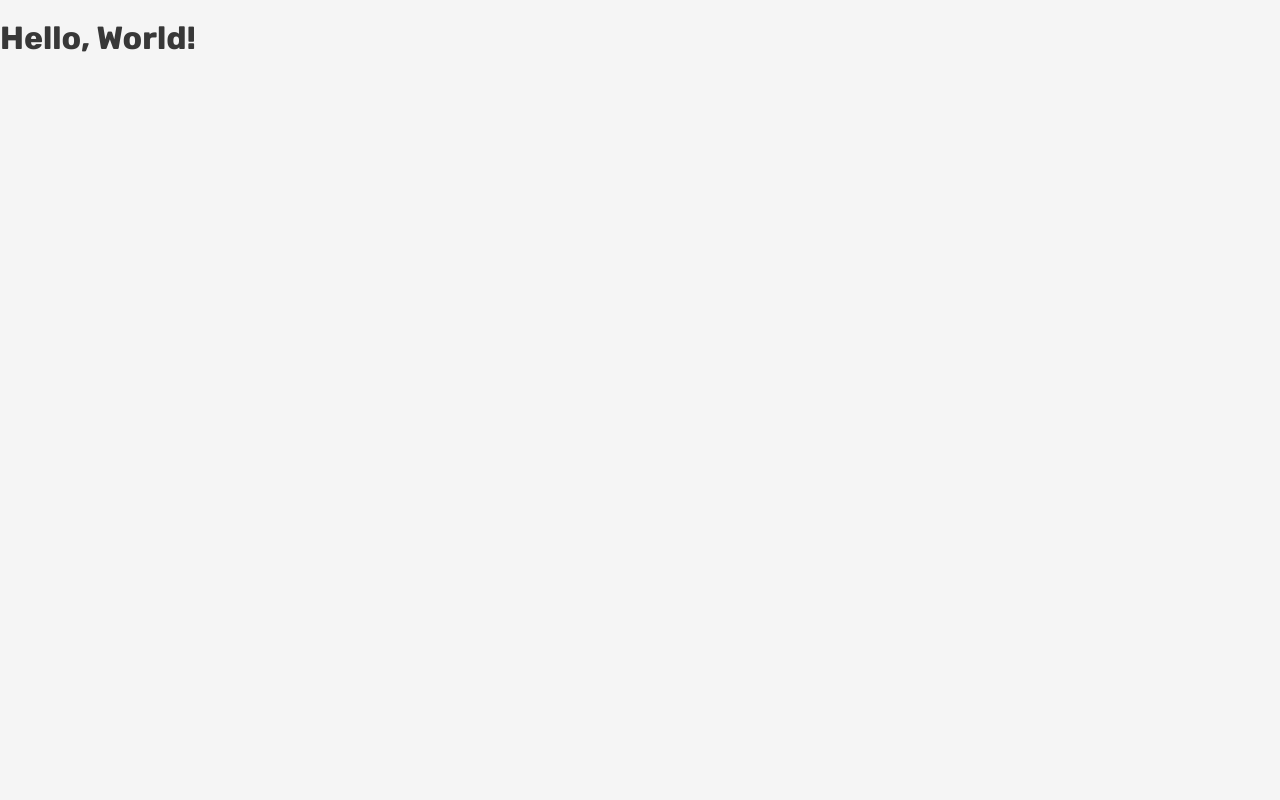
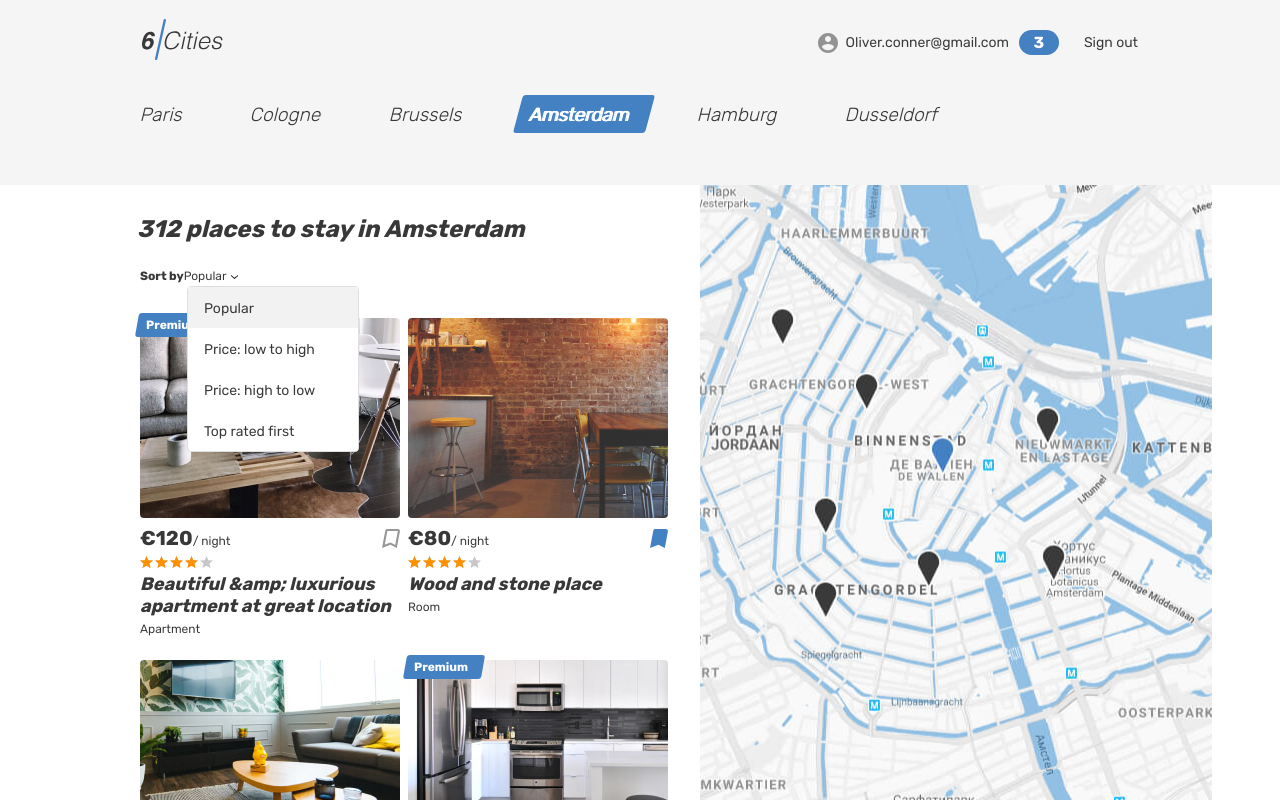
Before and after one commit to htmlacademy-univer-javascript-3/2571359-six-cities-5, a React (Vite) app: page / in a window 1280 px wide. Built offline with nearby package versions, Linux system fonts and the light colour scheme.

Commit message:
added App Main PlaceCard

```diff
--- /dev/null
+++ b/src/App.tsx
@@ -0,0 +1,11 @@
+import React from 'react';
+import { Main } from './pages/Main/Main.tsx';
+import { PlaceCardProps } from './components/PlaceCard/PlaceCard.tsx';
+
+type AppScreenProps = {
+  places: PlaceCardProps[];
+}
+
+export const App: React.FC<AppScreenProps> = ({places}) => (
+  <Main places={places}/>
+);
--- /dev/null
+++ b/src/components/PlaceCard/PlaceCard.tsx
@@ -0,0 +1,62 @@
+import React from 'react';
+
+export type PlaceCardProps = {
+  isPremium?: boolean;
+  isBookmarked?: boolean;
+  imageSrc: string;
+  imageAlt?: string;
+  price: number;
+  rating: 1 | 2 | 3 | 4 | 5;
+  name: string;
+  type: PlaceType;
+};
+
+type PlaceType = 'Apartment' | 'Room';
+
+export const PlaceCard: React.FC<PlaceCardProps> = ({
+  isPremium,
+  isBookmarked,
+  imageSrc,
+  imageAlt,
+  price,
+  rating,
+  name,
+  type
+}) => (
+  <article className="cities__card place-card">
+    {isPremium && (
+      <div className="place-card__mark">
+        <span>Premium</span>
+      </div>
+    )}
+    <div className="cities__image-wrapper place-card__image-wrapper">
+      <a href="#">
+        <img className="place-card__image" src={imageSrc} width="260" height="200" alt={imageAlt} />
+      </a>
+    </div>
+    <div className="place-card__info">
+      <div className="place-card__price-wrapper">
+        <div className="place-card__price">
+          <b className="place-card__price-value">&euro;{price}</b>
+          <span className="place-card__price-text">&#47;&nbsp;night</span>
+        </div>
+        <button className={`place-card__bookmark-button ${isBookmarked ? 'place-card__bookmark-button--active' : ''} button`} type="button">
+          <svg className="place-card__bookmark-icon" width="18" height="19">
+            <use xlinkHref="#icon-bookmark" />
+          </svg>
+          <span className="visually-hidden">To bookmarks</span>
+        </button>
+      </div>
+      <div className="place-card__rating rating">
+        <div className="place-card__stars rating__stars">
+          <span style={{width: `${rating * 20}%` }}></span>
+          <span className="visually-hidden">Rating</span>
+        </div>
+      </div>
+      <h2 className="place-card__name">
+        <a href="#">{name}</a>
+      </h2>
+      <p className="place-card__type">{type}</p>
+    </div>
+  </article>
+);
--- a/src/index.tsx
+++ b/src/index.tsx
@@ -1,12 +1,56 @@
 import React from 'react';
 import ReactDOM from 'react-dom/client';
+import {App} from './App.tsx';
+import {PlaceCardProps} from './components/PlaceCard/PlaceCard.tsx';
 
 const root = ReactDOM.createRoot(
   document.getElementById('root') as HTMLElement
 );
 
+const places: PlaceCardProps[] = [
+  {
+    isPremium: true,
+    imageSrc: 'img/apartment-01.jpg',
+    price: 120,
+    rating: 4,
+    name: 'Beautiful &amp; luxurious apartment at great location',
+    type: 'Apartment',
+  },
+  {
+    isBookmarked: true,
+    imageSrc: 'img/room.jpg',
+    price: 80,
+    rating: 4,
+    name: 'Wood and stone place',
+    type: 'Room',
+  },
+  {
+    imageSrc: 'img/apartment-02.jpg',
+    price: 132,
+    rating: 4,
+    name: 'Canal View Prinsengracht',
+    type: 'Apartment',
+  },
+  {
+    isPremium: true,
+    imageSrc: 'img/apartment-03.jpg',
+    price: 180,
+    rating: 4,
+    name: 'Nice, cozy, warm big bed apartment',
+    type: 'Apartment',
+  },
+  {
+    isBookmarked: true,
+    imageSrc: 'img/room.jpg',
+    price: 80,
+    rating: 4,
+    name: 'Wood and stone place',
+    type: 'Room',
+  },
+];
+
 root.render(
   <React.StrictMode>
-    <h1>Hello, World!</h1>
+    <App places={places}/>
   </React.StrictMode>
 );
--- /dev/null
+++ b/src/pages/Main/Main.tsx
@@ -0,0 +1,108 @@
+import React from 'react';
+import {PlaceCard, PlaceCardProps} from '../../components/PlaceCard/PlaceCard.tsx';
+
+type MainProps = {
+  places: PlaceCardProps[];
+};
+
+export const Main: React.FC<MainProps> = ({places}) => (
+  <div className="page page--gray page--main">
+    <header className="header">
+      <div className="container">
+        <div className="header__wrapper">
+          <div className="header__left">
+            <a className="header__logo-link header__logo-link--active">
+              <img className="header__logo" src="img/logo.svg" alt="6 cities logo" width="81" height="41"/>
+            </a>
+          </div>
+          <nav className="header__nav">
+            <ul className="header__nav-list">
+              <li className="header__nav-item user">
+                <a className="header__nav-link header__nav-link--profile" href="#">
+                  <div className="header__avatar-wrapper user__avatar-wrapper">
+                  </div>
+                  <span className="header__user-name user__name">Oliver.conner@gmail.com</span>
+                  <span className="header__favorite-count">3</span>
+                </a>
+              </li>
+              <li className="header__nav-item">
+                <a className="header__nav-link" href="#">
+                  <span className="header__signout">Sign out</span>
+                </a>
+              </li>
+            </ul>
+          </nav>
+        </div>
+      </div>
+    </header>
+
+    <main className="page__main page__main--index">
+      <h1 className="visually-hidden">Cities</h1>
+      <div className="tabs">
+        <section className="locations container">
+          <ul className="locations__list tabs__list">
+            <li className="locations__item">
+              <a className="locations__item-link tabs__item" href="#">
+                <span>Paris</span>
+              </a>
+            </li>
+            <li className="locations__item">
+              <a className="locations__item-link tabs__item" href="#">
+                <span>Cologne</span>
+              </a>
+            </li>
+            <li className="locations__item">
+              <a className="locations__item-link tabs__item" href="#">
+                <span>Brussels</span>
+              </a>
+            </li>
+            <li className="locations__item">
+              <a className="locations__item-link tabs__item tabs__item--active">
+                <span>Amsterdam</span>
+              </a>
+            </li>
+            <li className="locations__item">
+              <a className="locations__item-link tabs__item" href="#">
+                <span>Hamburg</span>
+              </a>
+            </li>
+            <li className="locations__item">
+              <a className="locations__item-link tabs__item" href="#">
+                <span>Dusseldorf</span>
+              </a>
+            </li>
+          </ul>
+        </section>
+      </div>
+      <div className="cities">
+        <div className="cities__places-container container">
+          <section className="cities__places places">
+            <h2 className="visually-hidden">Places</h2>
+            <b className="places__found">312 places to stay in Amsterdam</b>
+            <form className="places__sorting" action="#" method="get">
+              <span className="places__sorting-caption">Sort by</span>
+              <span className="places__sorting-type" tabIndex={0}>
+                  Popular
+                <svg className="places__sorting-arrow" width="7" height="4">
+                  <use xlinkHref="#icon-arrow-select"></use>
+                </svg>
+              </span>
+              <ul className="places__options places__options--custom places__options--opened">
+                <li className="places__option places__option--active" tabIndex={0}>Popular</li>
+                <li className="places__option" tabIndex={0}>Price: low to high</li>
+                <li className="places__option" tabIndex={0}>Price: high to low</li>
+                <li className="places__option" tabIndex={0}>Top rated first</li>
+              </ul>
+            </form>
+            <div className="cities__places-list places__list tabs__content">
+              { places.map((place) => (<PlaceCard key={place.name} {...place} />)) }
+            </div>
+          </section>
+          <div className="cities__right-section">
+            <section className="cities__map map"></section>
+          </div>
+        </div>
+      </div>
+    </main>
+  </div>
+);
```
